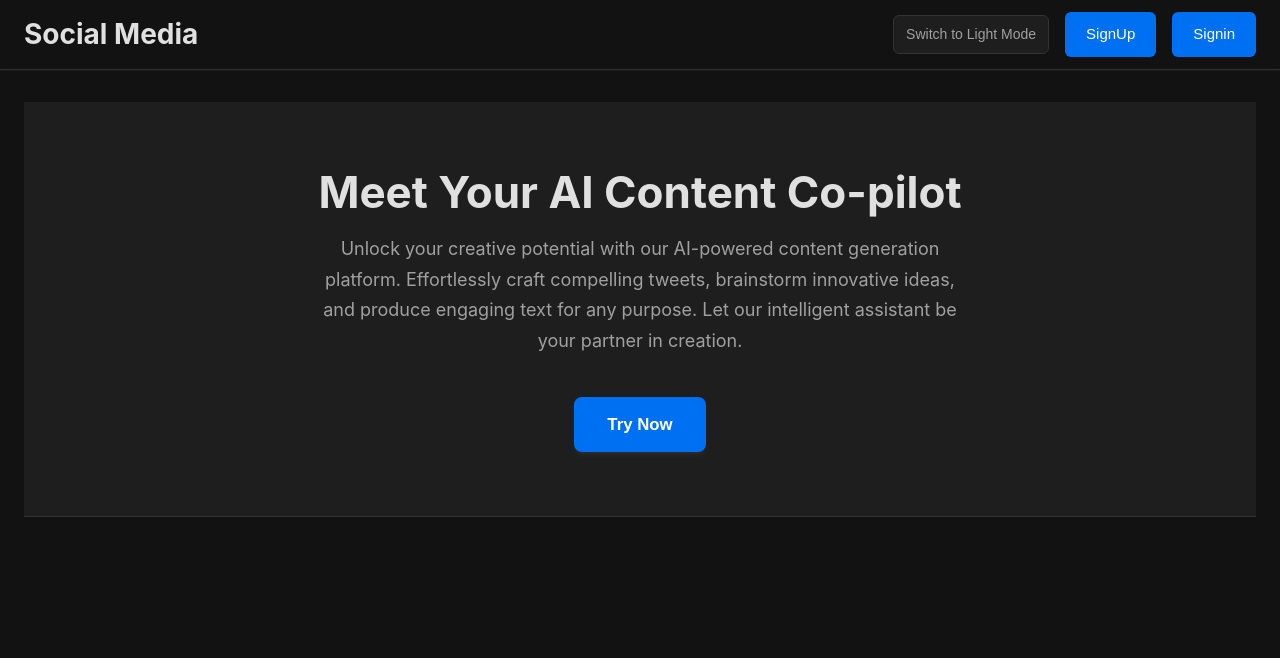
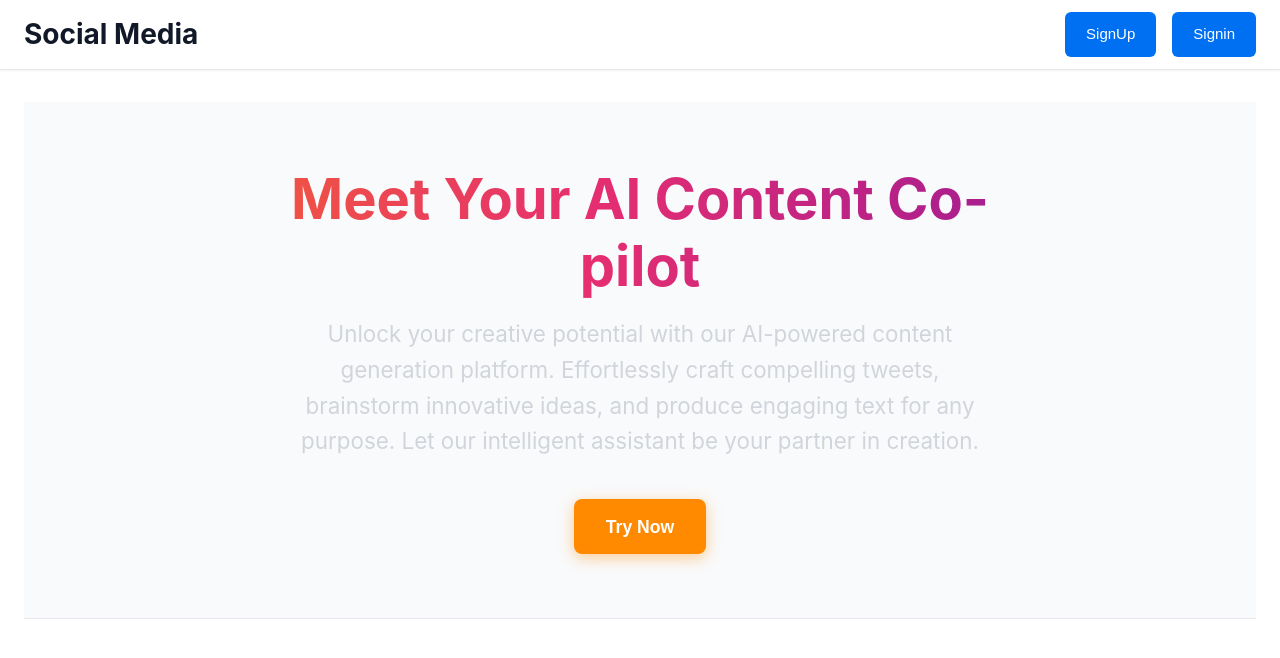
Before and after one commit to Vamsidarling/Practice-projects, a React (Vite) app in the folder route practice/: page /Home in a window 1280 px wide. Shown: the top 658 px of the page. Built offline with nearby package versions, Linux system fonts and the light colour scheme.

Commit message:
added animations

```diff
--- a/route practice/src/Layout.jsx
+++ b/route practice/src/Layout.jsx
@@ -1,30 +1,13 @@
 import { Outlet, Link, useNavigate } from "react-router-dom";
-import { useState, useEffect } from "react"; // Import useState and useEffect
 import { userAuth } from "./AuthContext";
 
-// import Home from "./Home";
 export default function Layout() {
   const { user, logout } = userAuth();
   const navigate = useNavigate();
-  const [currentTheme, setCurrentTheme] = useState(() => {
-    // Optional: Check localStorage for saved theme preference
-    const savedTheme = localStorage.getItem('app-theme');
-    return savedTheme || 'dark'; // Default to dark if no preference saved
-  });
 
   const handleLogout = () => {
     logout();
     navigate("/Home");
-  };
-
-  useEffect(() => {
-    document.body.classList.remove('light-theme', 'dark-theme');
-    document.body.classList.add(`${currentTheme}-theme`);
-    localStorage.setItem('app-theme', currentTheme); // Optional: Save preference
-  }, [currentTheme]);
-
-  const toggleTheme = () => {
-    setCurrentTheme((prevTheme) => (prevTheme === 'light' ? 'dark' : 'light'));
   };
 
   return (
@@ -42,12 +25,7 @@ export default function Layout() {
           </Link>
         </div>
         <nav>
-          <button onClick={toggleTheme} className="theme-toggle">
-            Switch to {currentTheme === 'light' ? 'Dark' : 'Light'} Mode
-          </button>
-          {/* <Link to="/Home" style={{ marginRight: '15px' }}>
-                        <button>Home</button>
-                    </Link> */}
+          {/* Navigation links can go here */}
           {user ? (
             <>
               <span className="user-greeting">Welcome, {user.name}</span>
--- /dev/null
+++ b/route practice/src/ThemeProvider.jsx
@@ -0,0 +1,43 @@
+import { createContext, useContext, useEffect, useState } from 'react';
+
+const ThemeContext = createContext();
+
+export function ThemeProvider({ children }) {
+  const [theme, setTheme] = useState('light');
+
+  // Apply theme class to document element
+  useEffect(() => {
+    const root = window.document.documentElement;
+    root.setAttribute('data-theme', theme);
+  }, [theme]);
+
+  // Load saved theme preference
+  useEffect(() => {
+    const savedTheme = localStorage.getItem('theme');
+    if (savedTheme) {
+      setTheme(savedTheme);
+    } else if (window.matchMedia && window.matchMedia('(prefers-color-scheme: dark)').matches) {
+      setTheme('dark');
+    }
+  }, []);
+
+  const toggleTheme = () => {
+    const newTheme = theme === 'light' ? 'dark' : 'light';
+    setTheme(newTheme);
+    localStorage.setItem('theme', newTheme);
+  };
+
+  return (
+    <ThemeContext.Provider value={{ theme, toggleTheme }}>
+      {children}
+    </ThemeContext.Provider>
+  );
+}
+
+export const useTheme = () => {
+  const context = useContext(ThemeContext);
+  if (!context) {
+    throw new Error('useTheme must be used within a ThemeProvider');
+  }
+  return context;
+};
--- a/route practice/src/index.css
+++ b/route practice/src/index.css
@@ -1,5 +1,41 @@
 /* s:\Cloned Projects\Practice-projects\route practice\src\index.css */
-/* -------------------------------------------------------------------------- */
+/* Dark theme by default */
+:root {
+  color-scheme: dark;
+
+  /* Dark theme colors */
+  --color-bg: #121212;
+  --color-bg-secondary: #1e1e1e;
+  --color-bg-tertiary: #2a2a2a;
+  --color-text-primary: #e0e0e0;
+  --color-text-secondary: #a0a0a0;
+  --color-text-muted: #757575;
+  --color-border: #333333;
+  --color-border-hover: #444444;
+  --color-primary-accent: #1e90ff;
+  --color-primary-accent-hover: #4da6ff;
+  --color-primary-accent-text: #ffffff;
+  --hero-text: #f0f0f0;
+
+  /* Shadows */
+  --color-shadow-sm: 0 1px 2px 0 rgba(0, 0, 0, 0.3);
+  --color-shadow-md: 0 4px 6px -1px rgba(0, 0, 0, 0.3),
+    0 2px 4px -1px rgba(0, 0, 0, 0.2);
+  --color-shadow-lg: 0 10px 15px -3px rgba(0, 0, 0, 0.3),
+    0 4px 6px -2px rgba(0, 0, 0, 0.2);
+
+  /* Form elements */
+  --color-input-bg: #1e1e1e;
+  --color-input-border: #383838;
+  --color-input-focus-border: #1e90ff;
+  --color-input-focus-shadow: 0 0 0 3px rgba(30, 144, 255, 0.3);
+
+  /* Links */
+  --color-link: #1e90ff;
+  --color-link-hover: #4da6ff;
+}
+
+/* --------------------------------------------------------------------------
 /*                                 Base Reset                                 */
 /* -------------------------------------------------------------------------- */
 *,
@@ -49,7 +85,9 @@
   --color-link-hover: var(--color-primary-accent-hover);
 }
 
-body.dark-theme {
+/* Dark theme styles */
+[data-theme='dark'],
+[data-theme='dark'] body {
   /* Dark Theme Overrides */
   --color-bg: #121212; /* Dark, but not pure black for better depth */
   --color-bg-secondary: #1e1e1e;
@@ -346,11 +384,9 @@ label {
   align-self: flex-start;
   padding: 0.75rem 1.5rem; /* 12px 24px */
   font-size: 1rem; /* 16px */
-    margin-bottom: 0;  line-height: 1.6;
+  margin-bottom: 0;
+  line-height: 1.6;
 }
-  /* margin-bottom: 0; */
-
-
 
 .post-footer {
   display: flex;
@@ -631,3 +667,107 @@ body.dark-theme .hero-title {
     font-size: 0.8125rem;
   }
 }
+/* Add these styles to your s:\Cloned Projects\Practice-projects\route practice\src\index.css file */
+
+/* Hero Section Specific Styles */
+.hero-section {
+  text-align: center;
+  padding: 4rem 1rem; /* Increased padding for more space */
+  overflow: hidden; /* To ensure animations don't cause scrollbars prematurely */
+}
+
+.hero-title {
+  font-size: 3.5rem; /* Larger font size */
+  font-weight: bold;
+  margin-bottom: 1rem;
+  color: var(--hero-text, #111827); /* Default dark color for hero text */
+
+  /* Gradient text effect */
+  background: linear-gradient(90deg, #ff8a00, #e52e71, #6a0dad, #007cf0);
+  -webkit-background-clip: text;
+  -webkit-text-fill-color: transparent;
+  background-clip: text;
+  text-fill-color: transparent;
+  background-size: 300% 300%; /* For animation */
+
+  /* Animation */
+  animation:
+    textGradientAnimation 5s ease infinite, /* Animated gradient */
+    fadeInUp 0.8s ease-out forwards; /* Fade in and slide up */
+  opacity: 0; /* Start hidden for fadeInUp */
+}
+
+.hero-subtitle {
+  font-size: 1.4rem; /* Slightly larger subtitle */
+  color: #d1d5db; /* A light gray, good for dark themes. Adjust if needed. */
+  margin-bottom: 2.5rem; /* More space before the button */
+  line-height: 1.6;
+  max-width: 700px; /* Constrain width for better readability */
+  margin-left: auto;
+  margin-right: auto;
+
+  /* Animation */
+  animation: fadeInUp 0.8s ease-out 0.3s forwards; /* Delay after title */
+  opacity: 0; /* Start hidden for fadeInUp */
+}
+
+.hero-cta-link {
+  display: inline-block; /* Allows transform and better spacing */
+  /* Animation */
+  animation: fadeInUp 0.8s ease-out 0.6s forwards; /* Delay after subtitle */
+  opacity: 0; /* Start hidden for fadeInUp */
+}
+
+.hero-cta-button {
+  padding: 0.9rem 2rem; /* Larger button */
+  font-size: 1.1rem;
+  font-weight: bold;
+  background-color: #ff8a00; /* A vibrant color */
+  color: white;
+  border: none;
+  border-radius: 8px;
+  cursor: pointer;
+  transition: transform 0.3s ease, background-color 0.3s ease;
+  box-shadow: 0 4px 15px rgba(255, 138, 0, 0.4); /* Subtle glow */
+}
+
+.hero-cta-button:hover {
+  background-color: #e52e71; /* Change color on hover */
+  transform: translateY(-3px) scale(1.05); /* Lift and slightly enlarge */
+  box-shadow: 0 6px 20px rgba(229, 46, 113, 0.5);
+}
+
+/* Keyframes for animations */
+@keyframes fadeInUp {
+  from {
+    opacity: 0;
+    transform: translateY(30px);
+  }
+  to {
+    opacity: 1;
+    transform: translateY(0);
+  }
+}
+
+@keyframes textGradientAnimation {
+  0% { background-position: 0% 50%; }
+  50% { background-position: 100% 50%; }
+  100% { background-position: 0% 50%; }
+}
+
+/* Ensure your theme styles don't overly conflict.
+   For example, if your dark theme sets a very specific color for all h1,
+   you might need to make the .hero-title selector more specific or use !important (use sparingly).
+*/
+
+/* Example: If your dark theme does this:
+html.dark-theme h1 { color: #eee; }
+You might need:
+html.dark-theme .hero-title {
+  background: linear-gradient(90deg, #ff8a00, #e52e71, #6a0dad, #007cf0);
+  -webkit-background-clip: text;
+  -webkit-text-fill-color: transparent;
+  background-clip: text;
+  text-fill-color: transparent;
+}
+*/
--- a/route practice/src/main.jsx
+++ b/route practice/src/main.jsx
@@ -1,13 +1,39 @@
 import { createRoot } from 'react-dom/client';
 import { BrowserRouter } from 'react-router-dom';
 import { AuthProvider } from './AuthContext';
+import { ThemeProvider } from './ThemeProvider';
 import App from './App.jsx';
 import './index.css';
 
-createRoot(document.getElementById('root')).render(
+// Apply theme class before rendering to prevent flash
+const applyInitialTheme = () => {
+  const savedTheme = localStorage.getItem('theme');
+  const root = document.documentElement;
+
+  if (savedTheme) {
+    root.setAttribute('data-theme', savedTheme);
+  } else {
+    const systemPrefersDark = window.matchMedia('(prefers-color-scheme: dark)').matches;
+    root.setAttribute('data-theme', systemPrefersDark ? 'dark' : 'light');
+  }
+};
+
+// Apply theme before rendering
+document.documentElement.style.visibility = 'hidden';
+applyInitialTheme();
+
+// Render the app
+const root = createRoot(document.getElementById('root'));
+
+root.render(
   <BrowserRouter>
-    <AuthProvider>
-      <App />
-    </AuthProvider>
+    <ThemeProvider>
+      <AuthProvider>
+        <App />
+      </AuthProvider>
+    </ThemeProvider>
   </BrowserRouter>
 );
+
+// Show content after initial render to prevent flash
+document.documentElement.style.visibility = 'visible';
```
